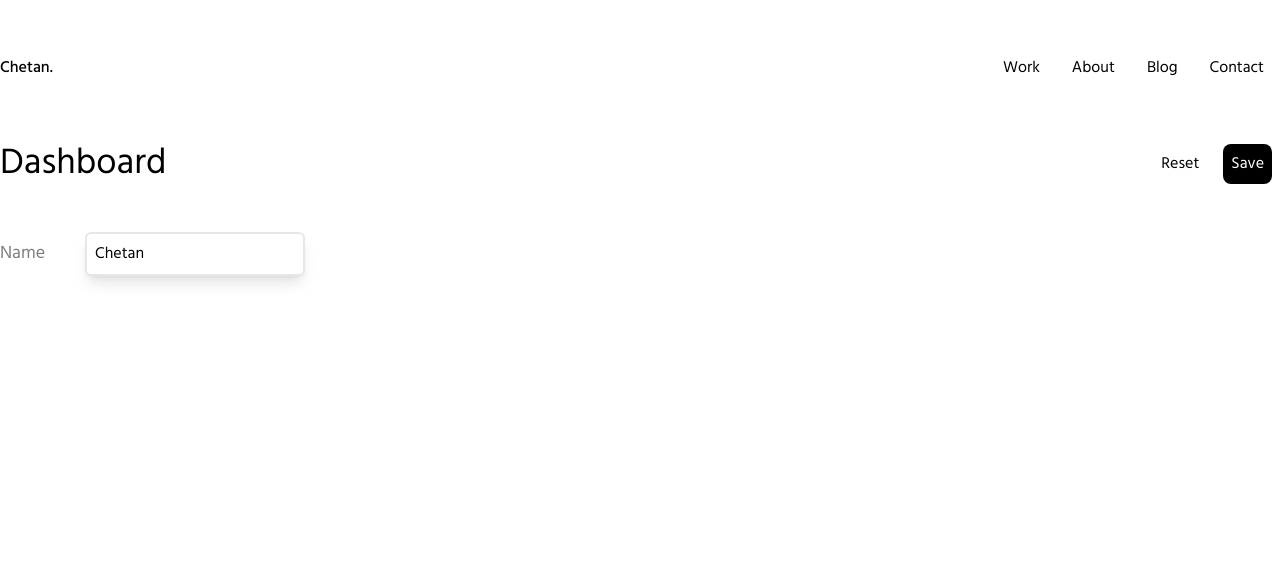
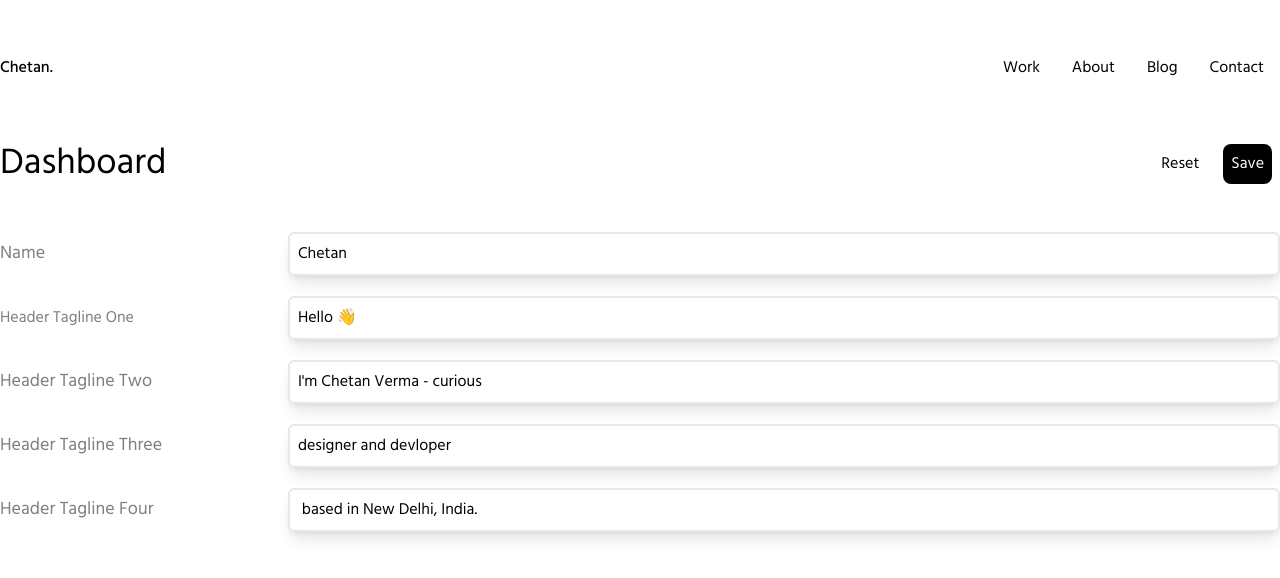
Before and after one commit to dragonhunter1230/react-portfolio, a Next.js app: page /edit in a window 1280 px wide. Shown: the top 578 px of the page. Built offline with nearby package versions, Linux system fonts and the light colour scheme.

Commit message:
Styling Updates

```diff
--- a/pages/edit.js
+++ b/pages/edit.js
@@ -37,11 +37,59 @@ const Edit = () => {
 
         <div className="mt-10">
           <div className="flex items-center">
-            <label className="text-lg opacity-50">Name</label>
+            <label className="w-1/5 text-lg opacity-50">Name</label>
             <input
               value={data.name}
               onChange={(e) => setData({ ...data, name: e.target.value })}
-              className="ml-10 p-2 rounded-md shadow-lg border-2"
+              className="w-4/5 ml-10 p-2 rounded-md shadow-lg border-2"
+              type="text"></input>
+          </div>
+          <div className="mt-5 flex items-center">
+            <label className="w-1/5 text-sx opacity-50">
+              Header Tagline One
+            </label>
+            <input
+              value={data.headerTaglineOne}
+              onChange={(e) =>
+                setData({ ...data, headerTaglineOne: e.target.value })
+              }
+              className="w-4/5 ml-10 p-2 rounded-md shadow-lg border-2"
+              type="text"></input>
+          </div>
+          <div className="mt-5 flex items-center">
+            <label className="w-1/5 text-lg opacity-50">
+              Header Tagline Two
+            </label>
+            <input
+              value={data.headerTaglineTwo}
+              onChange={(e) =>
+                setData({ ...data, headerTaglineTwo: e.target.value })
+              }
+              className="w-4/5 ml-10 p-2 rounded-md shadow-lg border-2"
+              type="text"></input>
+          </div>
+          <div className="mt-5 flex items-center">
+            <label className="w-1/5 text-lg opacity-50">
+              Header Tagline Three
+            </label>
+            <input
+              value={data.headerTaglineThree}
+              onChange={(e) =>
+                setData({ ...data, headerTaglineThree: e.target.value })
+              }
+              className="w-4/5 ml-10 p-2 rounded-md shadow-lg border-2"
+              type="text"></input>
+          </div>
+          <div className="mt-5 flex items-center">
+            <label className="w-1/5 text-lg opacity-50">
+              Header Tagline Four
+            </label>
+            <input
+              value={data.headerTaglineFour}
+              onChange={(e) =>
+                setData({ ...data, headerTaglineFour: e.target.value })
+              }
+              className="w-4/5 ml-10 p-2 rounded-md shadow-lg border-2"
               type="text"></input>
           </div>
         </div>
```
